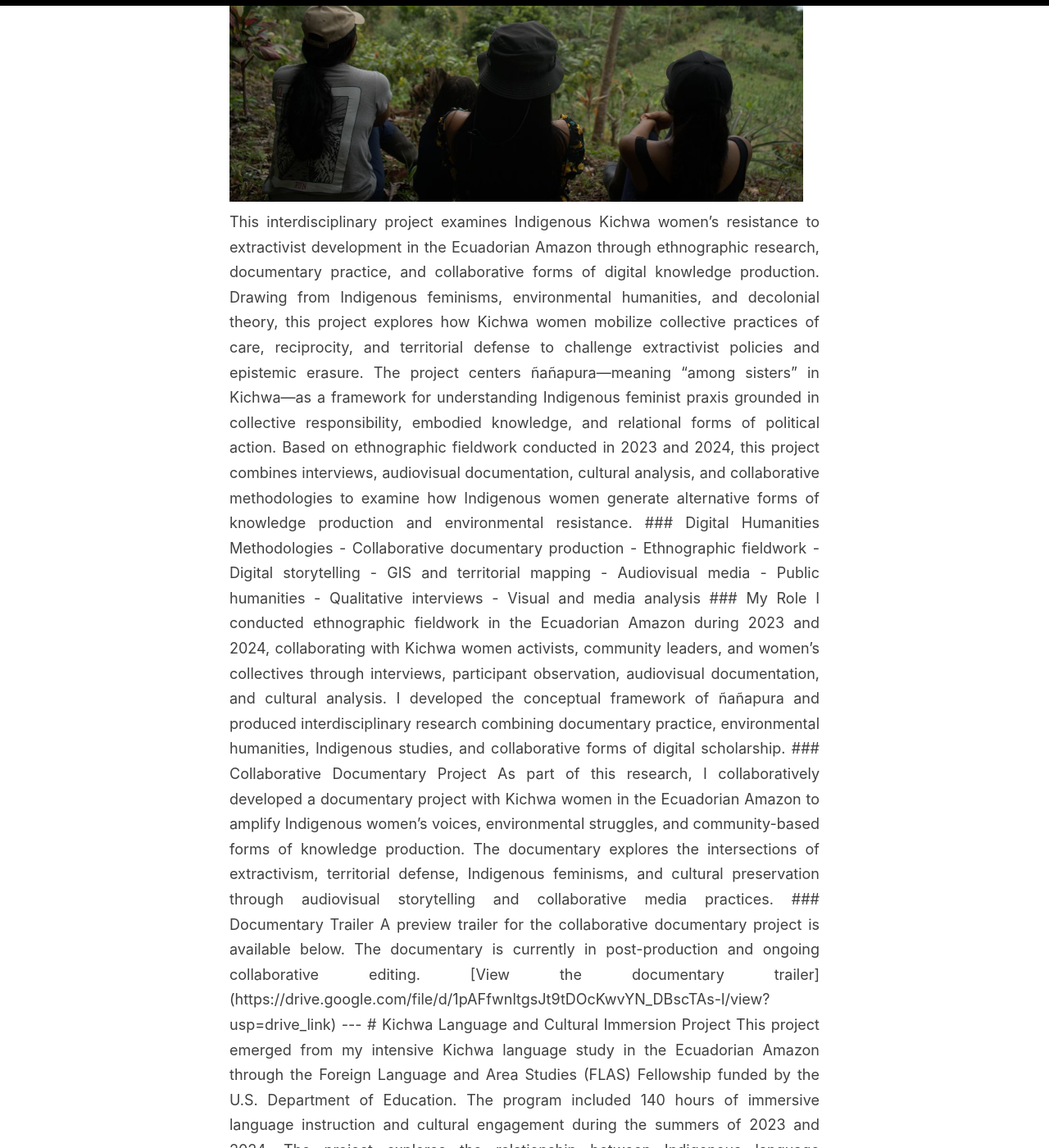
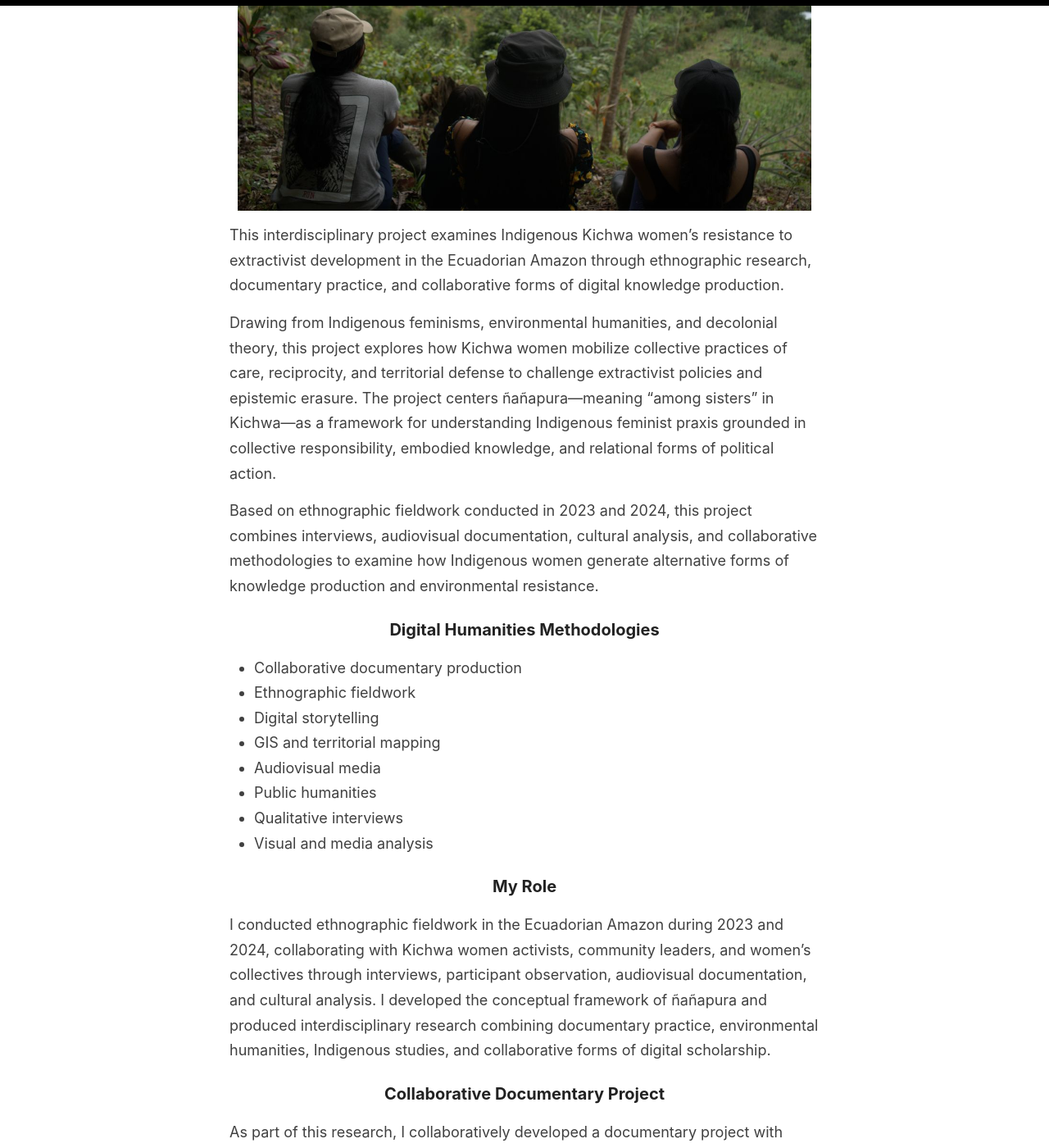
Before and after one commit to lulischmader/lulischmader.github.io, a Jekyll site: the page built from _pages/projects.md, in a window 1280 px wide and 1400 px high, scrolled down 594 px. Shown: the whole window at 82% size. Built offline with Jekyll 4.4.1, drawn with Linux system fonts in a browser that asks for light colours; some of the changed text lies outside the part shown.

Commit message:
Update projects.md

```diff
--- a/_pages/projects.md
+++ b/_pages/projects.md
@@ -4,13 +4,11 @@ title: Digital Humanities Projects
 permalink: /projects/
 ---
 
-# Digital Humanities Projects
-
-<div style="text-align: justify;">
-
 # Ñañapura: Embodied Resistance to Epistemic Erasure and Extractivist Development among Kichwa Women in the Ecuadorian Amazon
 
-<img src="/images/documentary_still_chagra.jpg" alt="Documentary still" width="700">
+<p align="center">
+  <img src="/images/documentary_still_chagra.jpg" alt="Documentary still" width="700">
+</p>
 
 This interdisciplinary project examines Indigenous Kichwa women’s resistance to extractivist development in the Ecuadorian Amazon through ethnographic research, documentary practice, and collaborative forms of digital knowledge production.
 
@@ -66,6 +64,8 @@ This experience also contributed to my broader research on Indigenous feminisms,
 ### My Role
 
 As a FLAS Fellow, I participated in intensive Kichwa language instruction and cultural immersion in the Ecuadorian Amazon during the summers of 2023 and 2024. I documented my experiences through research notes, photography, footage, and public scholarship while developing linguistic and cultural competencies that continue to inform my interdisciplinary research and collaborative work with Indigenous communities.
+
+---
 
 # Kichwa Diaspora, Language Revitalization, and Mobility in the United States
 
@@ -90,5 +90,3 @@ This project also examines the relationship between migration, intergenerational
 ### My Role
 
 I developed and conducted qualitative research with members of the Kichwa diaspora community in Queens, New York, focusing on language revitalization, identity formation, and intergenerational experiences of migration. Through interviews and ethnographic observation, I analyzed how multilingual practices and mobility contribute to the preservation and transformation of Indigenous identity in diasporic contexts.
-
-</div>
```
Also changed, not shown: other parts of _pages/projects.md (+1 -1 lines).
